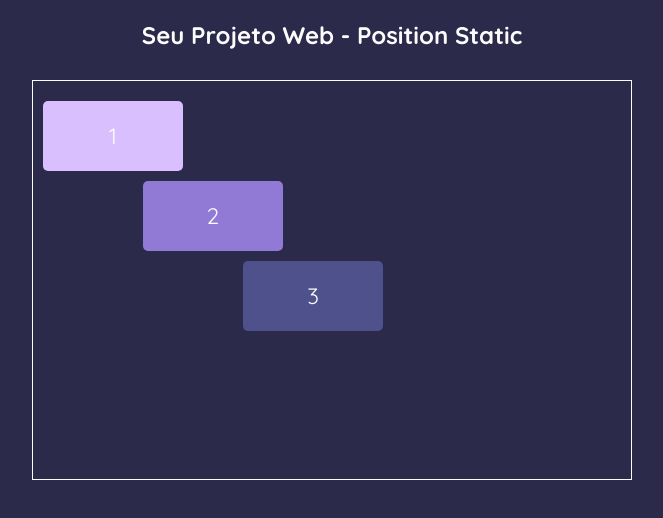
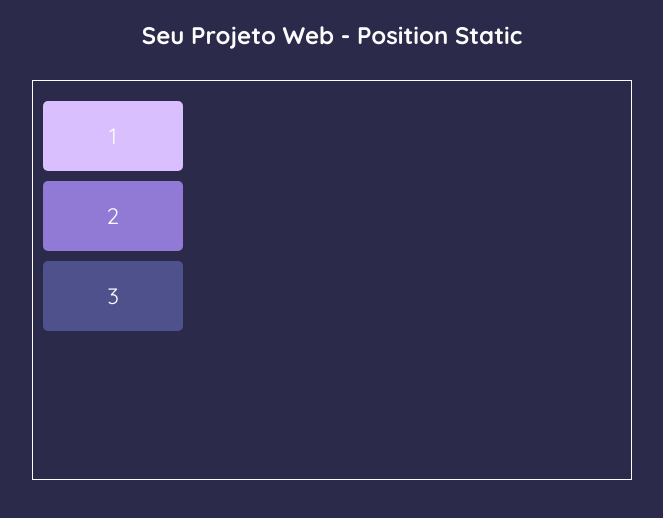
Before and after one commit to douglas-fabiano1/projeto-web-2-css, a plain HTML site: page index.html in a window 1280 px wide. Shown: the whole page, without its empty margins (308-971 px from the left). Drawn offline with Linux system fonts and the light colour scheme.

Commit message:
Revert "position relative"
This reverts commit 643544d8adcd46ed366dae9de6f91f77e45445f6.

```diff
--- a/css/styles.css
+++ b/css/styles.css
@@ -3,6 +3,7 @@
     box-sizing: 0;
     box-sizing: border-box;
 }
+
 :root {
     --font-body: Quicksand, sans-serif;
     --color-light: #fcfcfc;
@@ -11,15 +12,18 @@
     --color-blue-600: #4f518c;
     --color-blue-900: #2c2a4a;
 }
+
 body {
     font-family: var(--font-body, monospace);
     background-color: var(--color-blue-900);
     text-align: center;
     color: var(--color-light);
 }
+
 h2 {
     margin-top: 20px;
 }
+
 .container {
     width: 600px;
     margin: 30px auto;
@@ -27,6 +31,7 @@ h2 {
     padding: 10px 0;
     border: 1px solid var(--color-light);
 }
+
 .box {
     width: 140px;
     height: 70px;
@@ -36,17 +41,18 @@ h2 {
     font-size: 1.4rem;
     align-content: center;
 }
+
 .box-um {
-     background-color: var(--color-blue-200);
-     position: static;
+    background-color: var(--color-blue-200);
+    position: static;
 }
+
 .box-dois {
-     background-color: var(--color-blue-400);
-     position: relative;
-     left: 100px;
+    background-color: var(--color-blue-400);
+    position: static;
 }
+
 .box-tres {
-     background-color: var(--color-blue-600);
-     position: relative;
-     left: 200px;
+    background-color: var(--color-blue-600);
+    position: static;
 }
```
